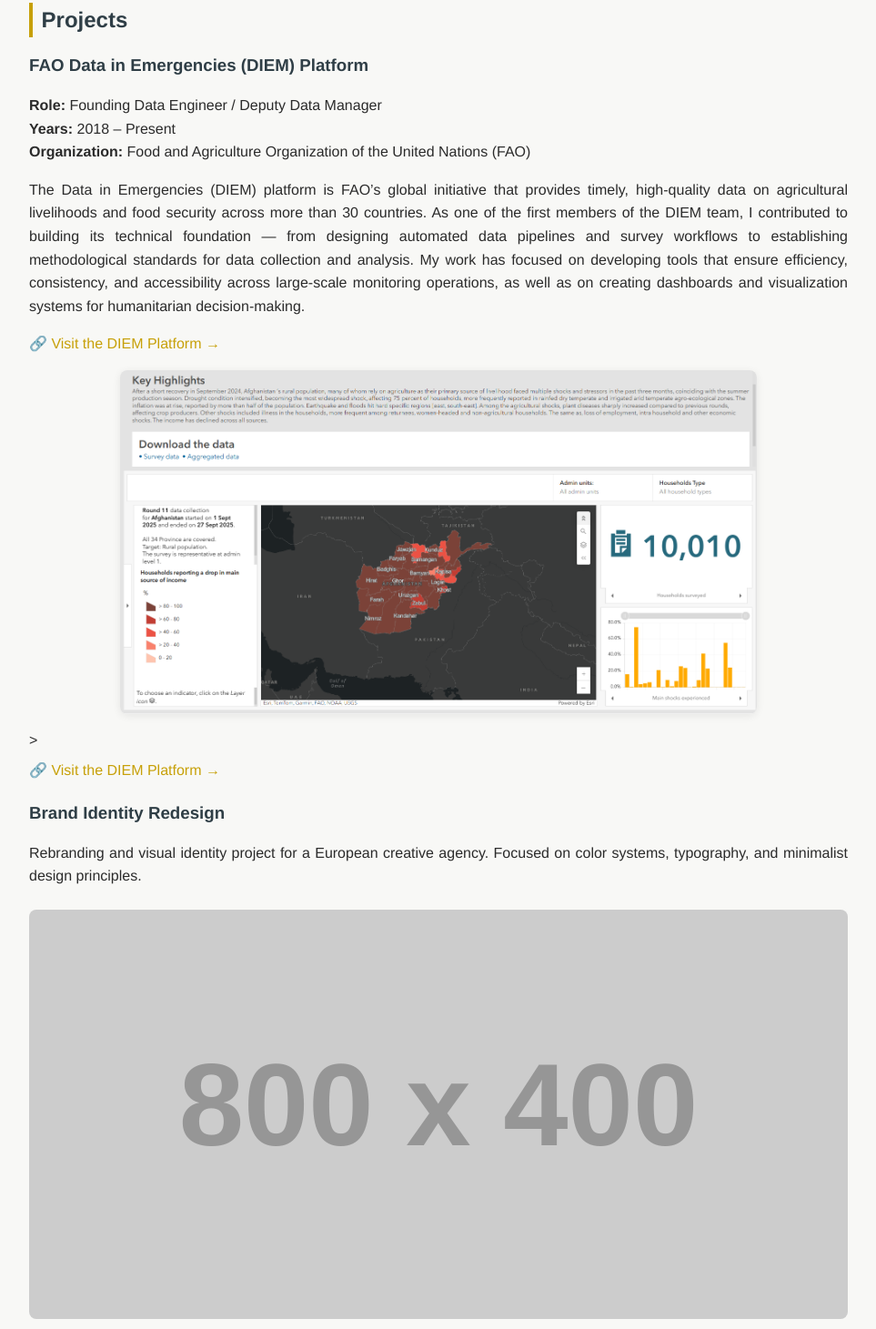
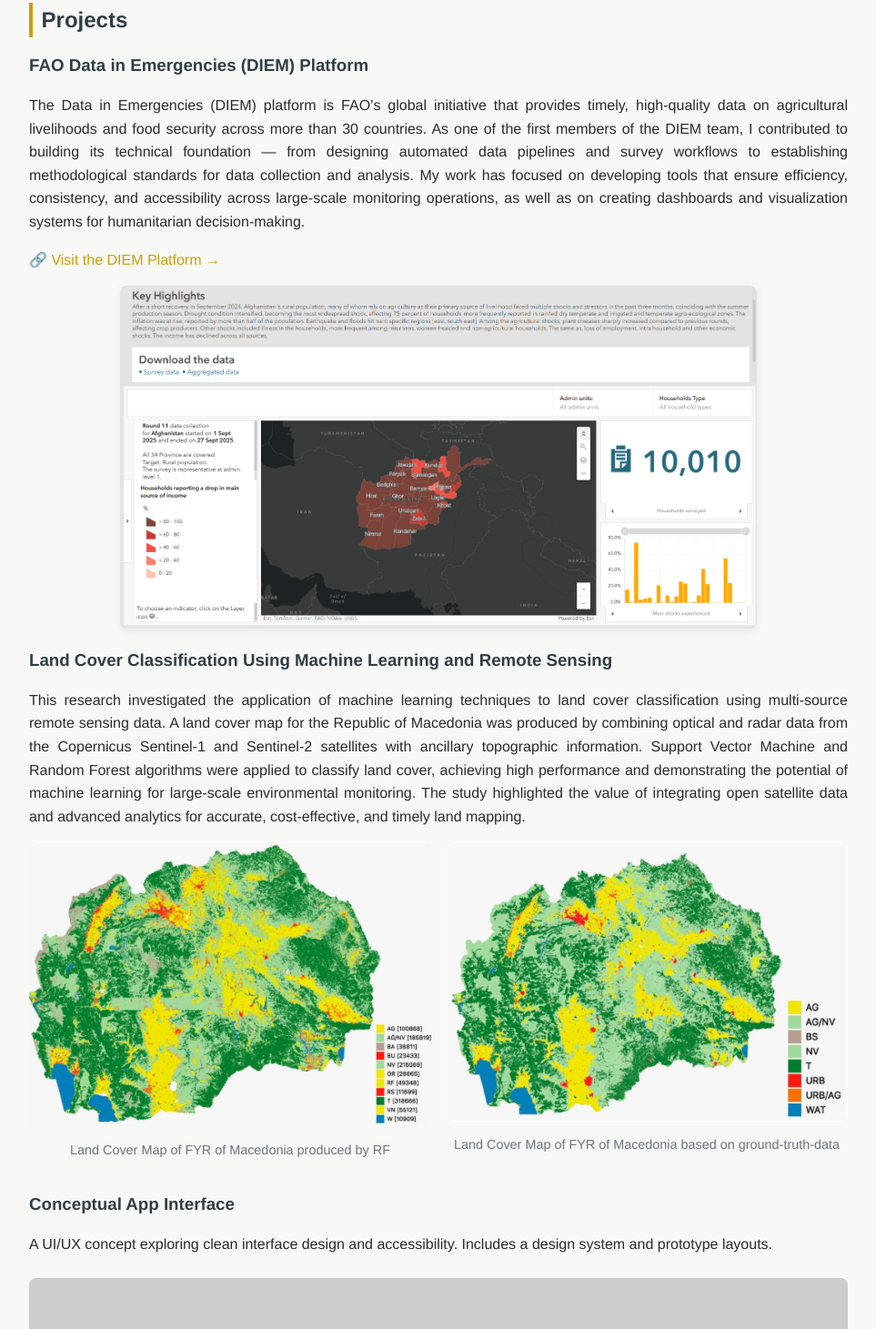
Before and after one commit to egultan/egultan.github.io, a plain HTML site: page index.html in a window 1280 px wide. Shown: the part 1372-2833 px from the top of the page at 91% size, without its empty margins (158-1121 px from the left). Drawn offline with Linux system fonts and the light colour scheme; placeholder pictures from the web are drawn by us.

Commit message:
Update index.html

```diff
--- a/index.html
+++ b/index.html
@@ -204,10 +204,6 @@
 
     <div class="project">
       <h3>FAO Data in Emergencies (DIEM) Platform</h3>
-      <p><strong>Role:</strong> Founding Data Engineer / Deputy Data Manager<br>
-      <strong>Years:</strong> 2018 – Present<br>
-      <strong>Organization:</strong> Food and Agriculture Organization of the United Nations (FAO)</p>
-
       <p>The Data in Emergencies (DIEM) platform is FAO’s global initiative that provides timely, high-quality data on agricultural livelihoods and food security across more than 30 countries. As one of the first members of the DIEM team, I contributed to building its technical foundation — from designing automated data pipelines and survey workflows to establishing methodological standards for data collection and analysis. My work has focused on developing tools that ensure efficiency, consistency, and accessibility across large-scale monitoring operations, as well as on creating dashboards and visualization systems for humanitarian decision-making.</p>
 
       <p style="margin-top:0.5rem;">
@@ -217,20 +213,32 @@
      <img
   src="https://raw.githubusercontent.com/egultan/egultan.github.io/refs/heads/main/DIEM.png"
   alt="FAO DIEM Dashboard Screenshot"
-  style="display:block; margin:1rem auto; width:80%; max-width:700px; border-radius:8px; box-shadow:0 2px 10px rgba(0,0,0,0.08);">>
+  style="display:block; margin:1rem auto; width:80%; max-width:700px; border-radius:8px; box-shadow:0 2px 10px rgba(0,0,0,0.08);">
+
+    </div>
 
 
-      <p style="margin-top:0.5rem;">
-        🔗 <a href="https://data-in-emergencies.fao.org/" target="_blank">Visit the DIEM Platform →</a>
-      </p>
+<div class="project">
+  <h3>Land Cover Classification Using Machine Learning and Remote Sensing</h3>
+
+  <p>This research investigated the application of machine learning techniques to land cover classification using multi-source remote sensing data. A land cover map for the Republic of Macedonia was produced by combining optical and radar data from the Copernicus Sentinel-1 and Sentinel-2 satellites with ancillary topographic information. Support Vector Machine and Random Forest algorithms were applied to classify land cover, achieving high performance and demonstrating the potential of machine learning for large-scale environmental monitoring. The study highlighted the value of integrating open satellite data and advanced analytics for accurate, cost-effective, and timely land mapping.</p>
+
+  <div style="display: flex; flex-wrap: wrap; justify-content: center; gap: 1rem; margin-top: 1rem;">
+    <div style="flex: 1 1 45%; text-align:center;">
+      <img src="https://raw.githubusercontent.com/egultan/egultan.github.io/refs/heads/main/Land%20Cover%20Map%20of%20FYR%20of%20Macedonia%20produced%20by%20Random%20Forest%20Algorithm.png"
+           alt="Land Cover Map of FYR of Macedonia produced by Random Forest Algorithm"
+           style="width:100%; border-radius:8px;">
+      <p style="font-size:0.9rem; color:#6b7280; margin-top:0.4rem;">Land Cover Map of FYR of Macedonia produced by RF</p>
     </div>
 
-    <!-- Project 2: text + image, no link -->
-    <div class="project">
-      <h3>Brand Identity Redesign</h3>
-      <p>Rebranding and visual identity project for a European creative agency. Focused on color systems, typography, and minimalist design principles.</p>
-      <img src="https://via.placeholder.com/800x400?text=Brand+Identity+Preview" alt="Brand Identity Redesign preview" style="width:100%;border-radius:8px;margin-top:0.5rem;">
+    <div style="flex: 1 1 45%; text-align:center;">
+      <img src="https://raw.githubusercontent.com/egultan/egultan.github.io/refs/heads/main/Land%20Cover%20Map%20of%20FYR%20of%20Macedonia%20based%20on%20ground-truth-data.png"
+           alt="Land Cover Map of FYR of Macedonia based on ground-truth-data"
+           style="width:100%; border-radius:8px;">
+      <p style="font-size:0.9rem; color:#6b7280; margin-top:0.4rem;">Land Cover Map of FYR of Macedonia based on ground-truth-data</p>
     </div>
+  </div>
+</div>
 
     <!-- Project 3: text + image, no link -->
     <div class="project">
```
